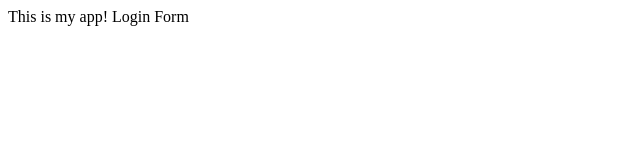
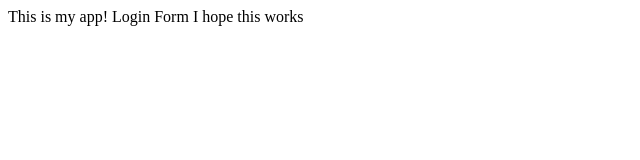
Before and after one commit to Eraerid1/csci495_capstone, a plain HTML site: page index.html in a window 1280 px wide. Shown: the whole page, without its empty margins (0-640 px from the left). Drawn offline with Linux system fonts and the light colour scheme.

Commit message:
making changes

```diff
--- a/index.html
+++ b/index.html
@@ -9,5 +9,6 @@
 	<body>
 		This is my app!
 		Login Form
+		I hope this works
 	</body>
 </html>
```
